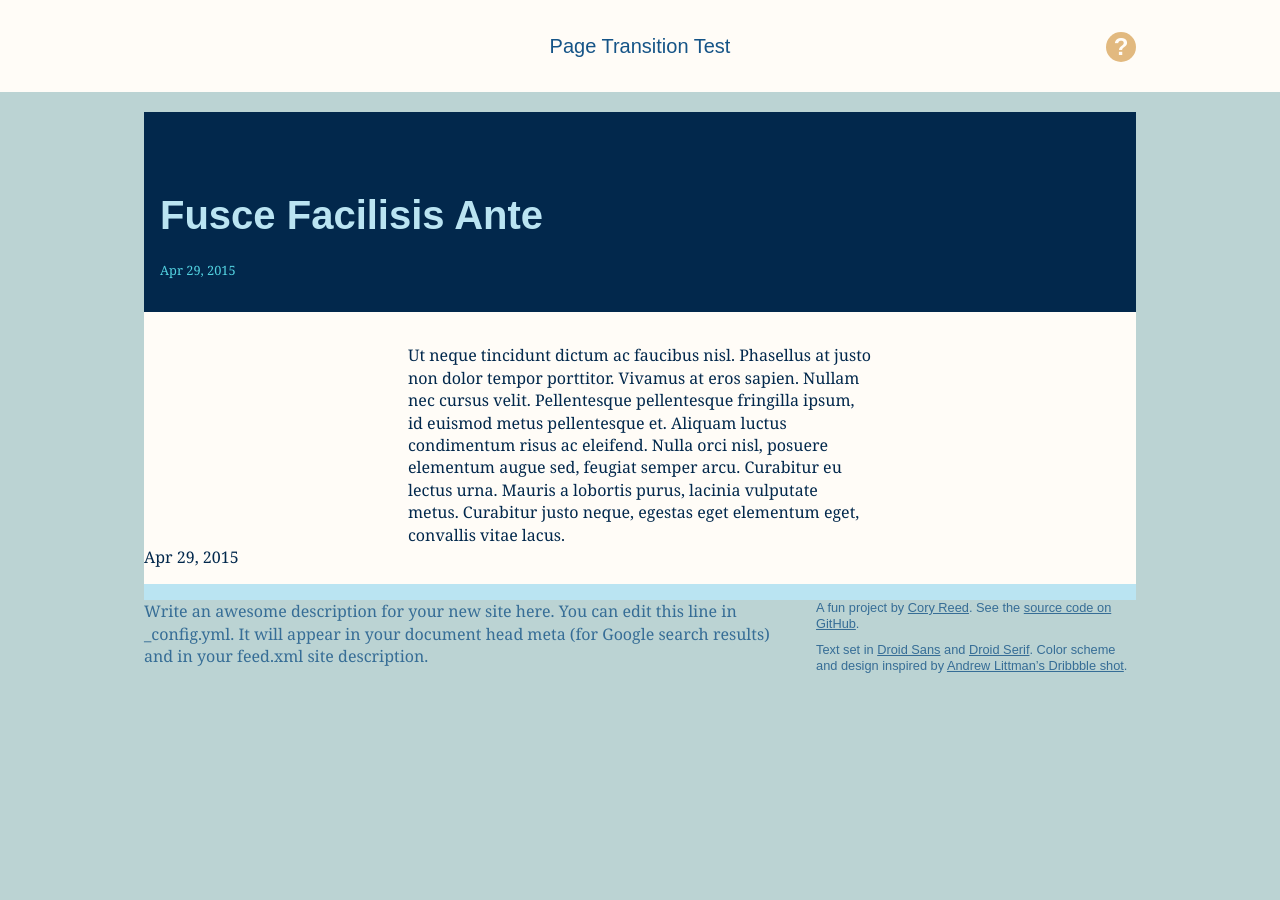
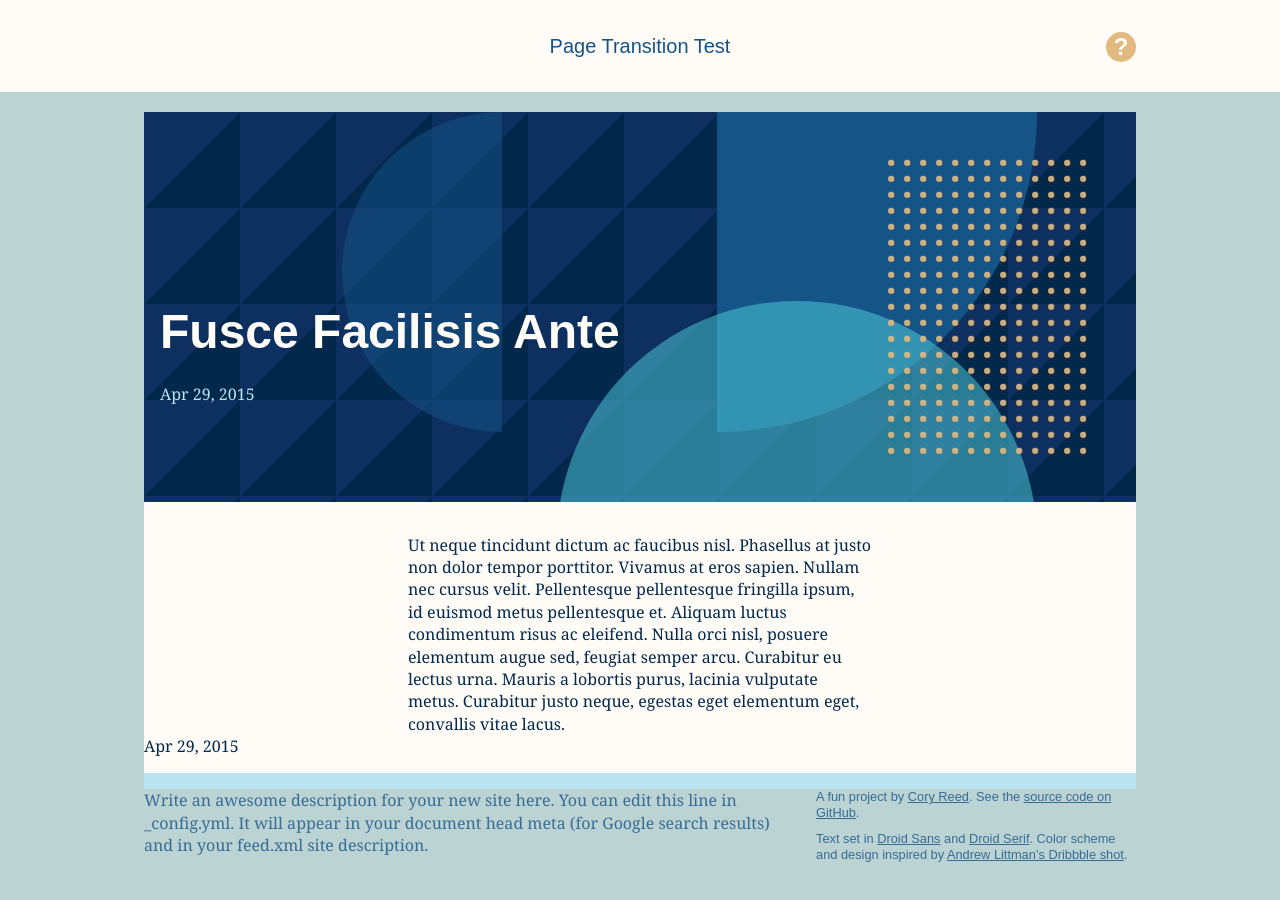
Before and after one commit to swashcap/page-transition, a Jekyll site: the page built from _posts/2015-04-29-fusce-facilisis-ante.markdown, in a window 1280 px wide. Built offline with Jekyll 4.4.1, drawn with Linux system fonts in a browser that asks for light colours.

Commit message:
Add styles to article's header.

```diff
--- a/_sass/base/_mixins.scss
+++ b/_sass/base/_mixins.scss
@@ -27,6 +27,10 @@
     font-size: 80%;
     line-height: 1.25;
 }
+@mixin font-size-regular {
+    font-size: 100%;
+    line-height: inherit;
+}
 @mixin font-size-medium {
     font-size: 112.5%;
     line-height: 1.3;
@@ -46,4 +50,7 @@
     @media (min-width: $screen-md) {
         font-size: 250%;
     }
+    @media (min-width: $screen-lg) {
+        font-size: 300%;
+    }
 }
--- a/_sass/module/_article.scss
+++ b/_sass/module/_article.scss
@@ -21,25 +21,96 @@
     .entry-header {
         @include horizontal-padding;
 
-        background: $base03;
-        color: $base2;
+        background-color: $base03;
+        background:
+            linear-gradient(-45deg, transparent 50%, $base02 50%),
+            $base03;
+        background-size: 6em 6em;
+        color: $base3;
         margin-bottom: 1em;
+        overflow: hidden;
         padding-top: 3em;
         padding-bottom: 1em;
+        position: relative;
+
+        &:before,
+        &:after {
+            content: '';
+            display: inline-block;
+            position: absolute;
+        }
+        &:before {
+            border-radius: 10em 0 0 10em;
+            background: $base01;
+            height: 20em;
+            left: 20%;
+            opacity: .5;
+            top: 0;
+            width: 10em;
+        }
+        &:after {
+            background: radial-gradient($yellow 30%, transparent 31%) 50% 50%;
+            background-size: 1em 1em;
+            top: 10%;
+            height: 80%;
+            opacity: .9;
+            right: 5%;
+            width: 20%;
+        }
 
         @media (min-width: $screen-sm) {
             margin-bottom: 2em;
             padding-top: 5em;
             padding-bottom: 2em;
         }
+        @media (min-width: $screen-md) {
+            padding-top: 7em;
+            padding-bottom: 3em;
+        }
+        @media (min-width: $screen-lg) {
+            padding-top: 12em;
+            padding-bottom: 6em;
+        }
 
         .updated {
             @include font-size-small;
-            color: $base1;
+
+            color: $base2;
+            display: block;
+
+            &:before,
+            &:after {
+                content: '';
+                display: inline-block;
+                position: absolute;
+            }
+            &:before {
+                background: $base01;
+                border-radius: 0 0 20em 0;
+                height: 20em;
+                // opacity: .5;
+                right: 10%;
+                top: 0;
+                width: 20em;
+            }
+            &:after {
+                background: $base1;
+                border-radius: 15em 15em 0 0;
+                bottom: -10%;
+                height: 15em;
+                opacity: .5;
+                right: 10%;
+                width: 30em;
+            }
+
+            @media (min-width: $screen-md) {
+                @include font-size-regular;
+            }
         }
     }
     .entry-title {
-        //margin-bottom: 0;
+        position: relative;
+        z-index: 2;
     }
     .entry-content {
         @include horizontal-padding;
```
